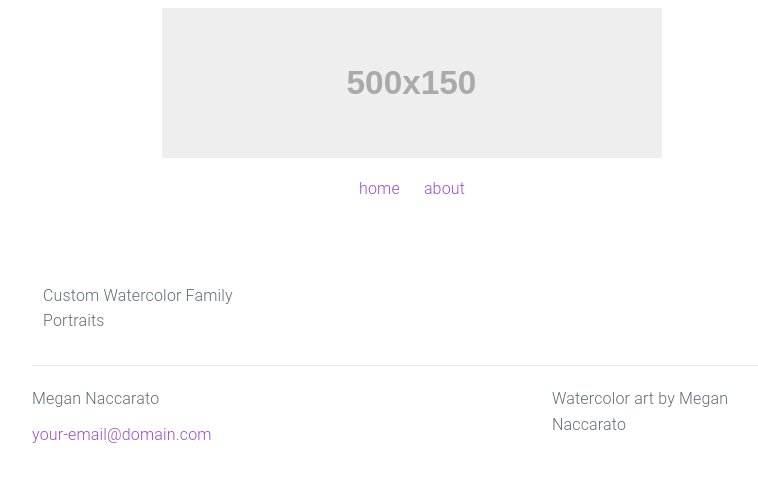
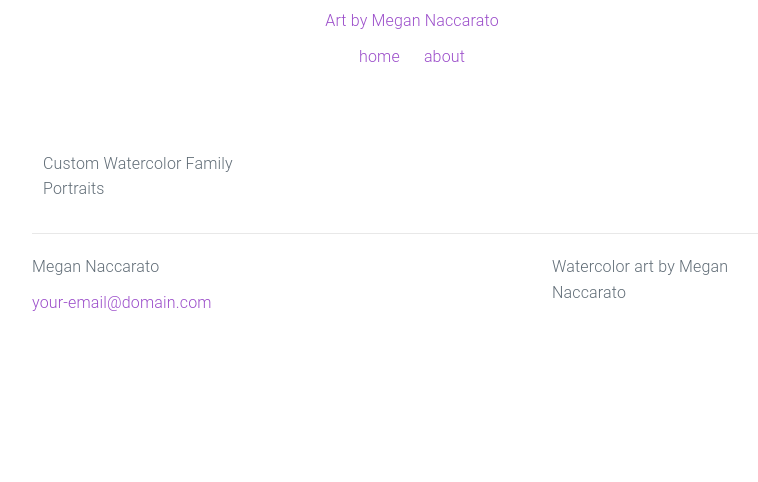
Before and after one commit to naccrat/megan, a Jekyll site: the page built from index.html, in a window 1280 px wide. Shown: the top 482 px of the page, without its empty margins (228-986 px from the left). Built offline with Jekyll 4.4.1, drawn with Linux system fonts in a browser that asks for light colours.

Commit message:
header change

```diff
--- a/_includes/header.html
+++ b/_includes/header.html
@@ -1,5 +1,5 @@
 <header class="site-header">
-  <a class="site-title" href="{{ site.baseurl }}/"><img src="holder.js/500x150"></a>
+  <a class="site-title" href="{{ site.baseurl }}/">Art by {{ site.title }}</a>
 
   <nav class="navbar">
     <ul>
```
